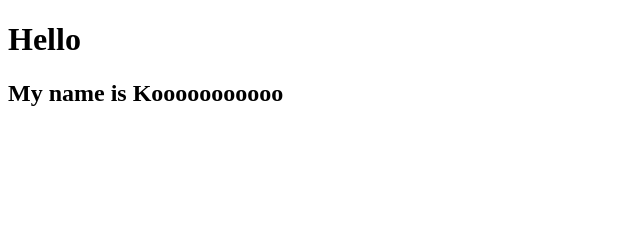
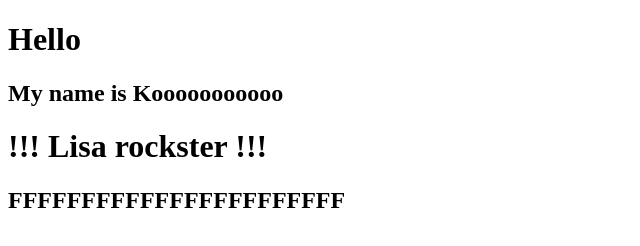
Before and after one commit to chakrit66/Lab2, a plain HTML site: page index.html in a window 1280 px wide. Shown: the whole page, without its empty margins (0-640 px from the left). Drawn offline with Linux system fonts and the light colour scheme.

Commit message:
Update index.html

```diff
--- a/index.html
+++ b/index.html
@@ -8,5 +8,8 @@
 <body>
     <h1>Hello</h1>
     <h2>My name is Kooooooooooo</h2>
+
+    <h1>!!! Lisa rockster  !!!</h1>
+    <h2>FFFFFFFFFFFFFFFFFFFFFFF</h2>
 </body>
 </html>
```
